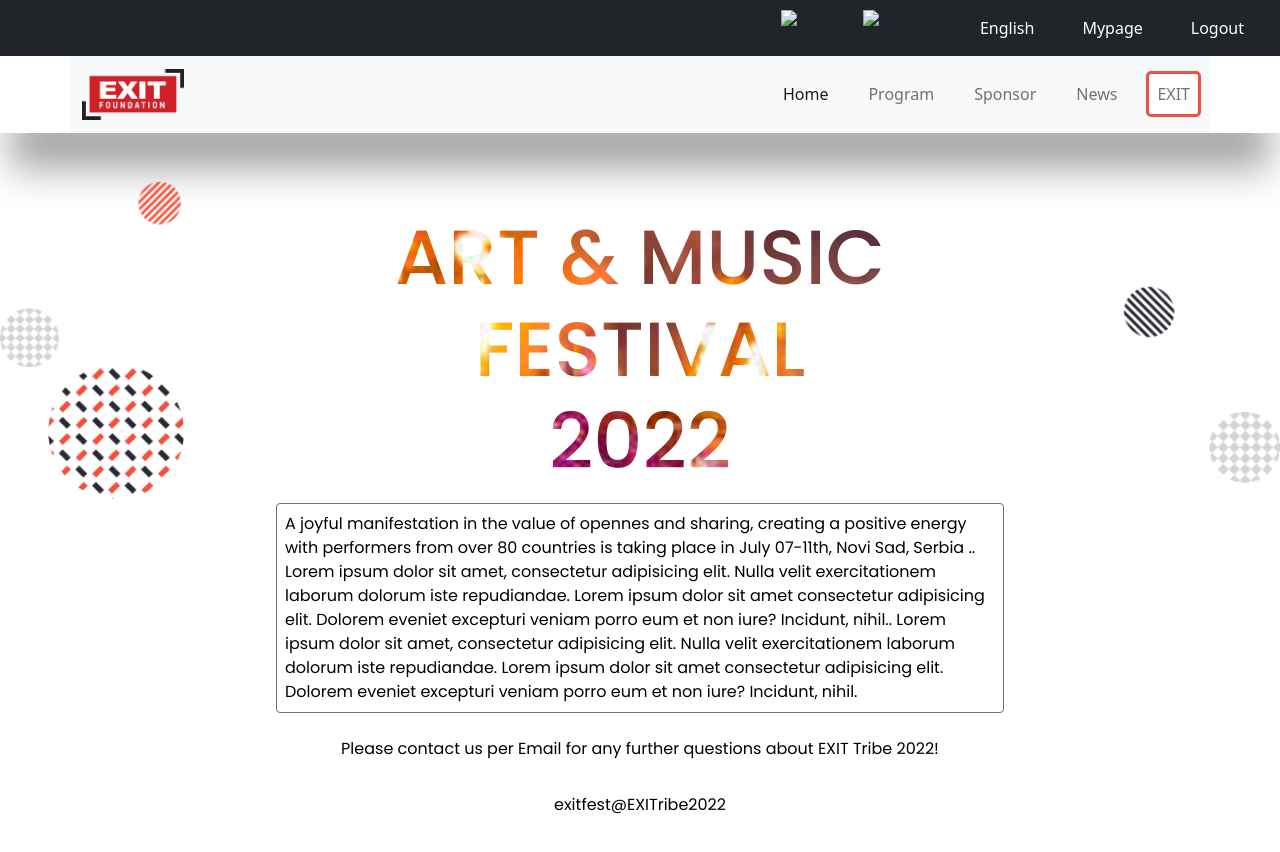
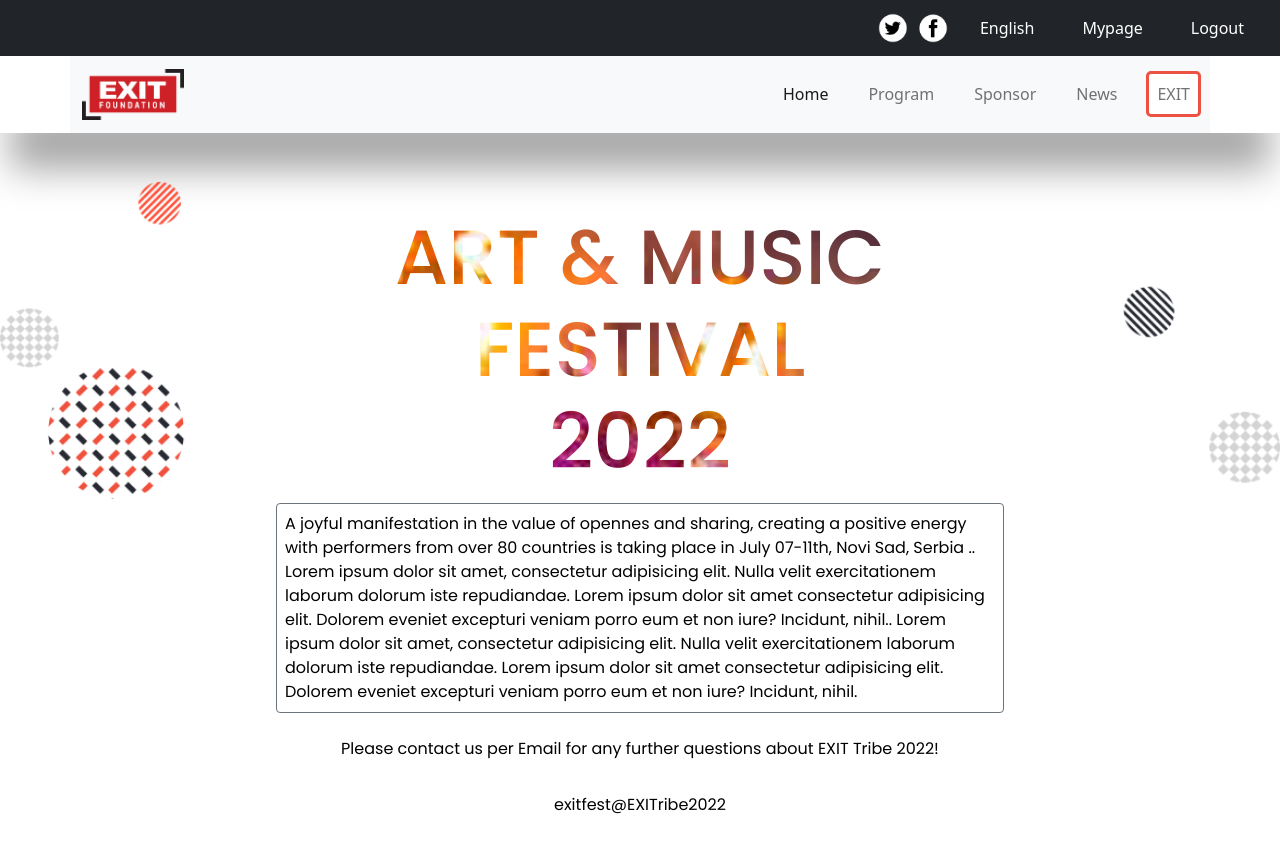
Before and after one commit to WillyStorm/festival, a website: page about.html in a window 1280 px wide. Shown: the top 852 px of the page. Drawn offline with nearby package versions, Linux system fonts and the light colour scheme; a web font is replaced by a local one.

```diff
--- a/about.html
+++ b/about.html
@@ -15,14 +15,12 @@
     <header>
         <div class="container-fluid bg-dark d-none d-sm-block">
             <ul class="d-flex justify-content-end  my-0 py-0">
-            <li class="p-2">
-                <img src="./images/tw.png" alt="twitter">
+                <li class="d-flex justify-content-end p-2">
+                    <a class="zero" href="#"><img class="social" src="./images/tw.png" alt="twitter"></a>
+                    <a class="zero"  href="#"><img class="social" src="./images/fb.png" alt="facebook"></a>
                 </li>
-            <li class="p-2">
-                <img src="./images/fb.png" alt="facebook">
-                </li>
-            <li class="p-2">
-            <a class="nav-link text-white" aria-current="page" href="#">English</a>
+                <li class="p-2">
+                <a class="nav-link text-white" aria-current="page" href="#">English</a>
             </li>
             <li class="p-2">
             <a class="nav-link text-white" href="#">Mypage</a>
--- a/css/style.css
+++ b/css/style.css
@@ -1,4 +1,5 @@
 @import url('https://fonts.googleapis.com/css2?family=Playfair+Display&family=Poppins:wght@300;400;500;700&display=swap');
+@import url('http://fonts.cdnfonts.com/css/cocogoose');
 
 h1,
 h2,
@@ -305,6 +306,24 @@
     min-height: 400px;
   }
 
+  .social {
+    width: 100%;
+    height: auto;
+    margin-left: 10px;
+  }
+
+  .social :hover {
+    cursor: pointer;
+    filter: invert(1) !important;
+    margin-left: 10px;
+  }
+
+  .zero {
+    margin: auto 10px auto auto;
+    width: 30px;
+    filter: invert(1) !important;
+  }
+
   .icon {
     width: 40%;
   }
```
Also changed, not shown: index.html (+4 -6 lines), README.md, images/fb.png (added), images/print-201742735.jpg (added), images/tw.png (added).
